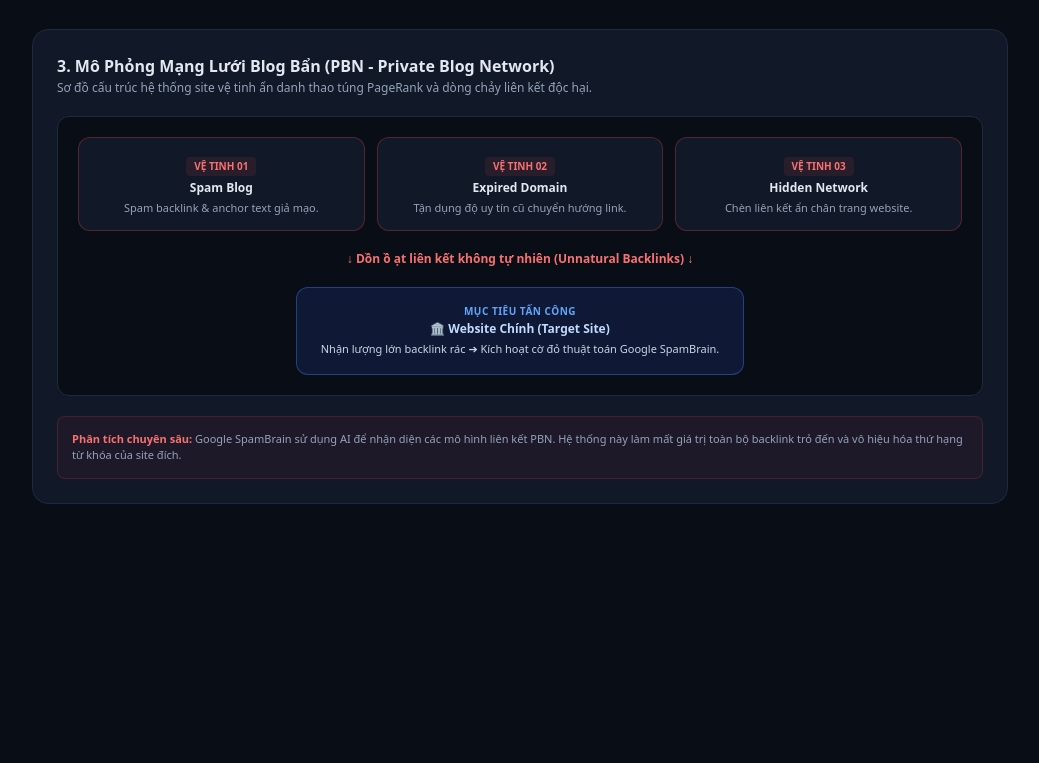
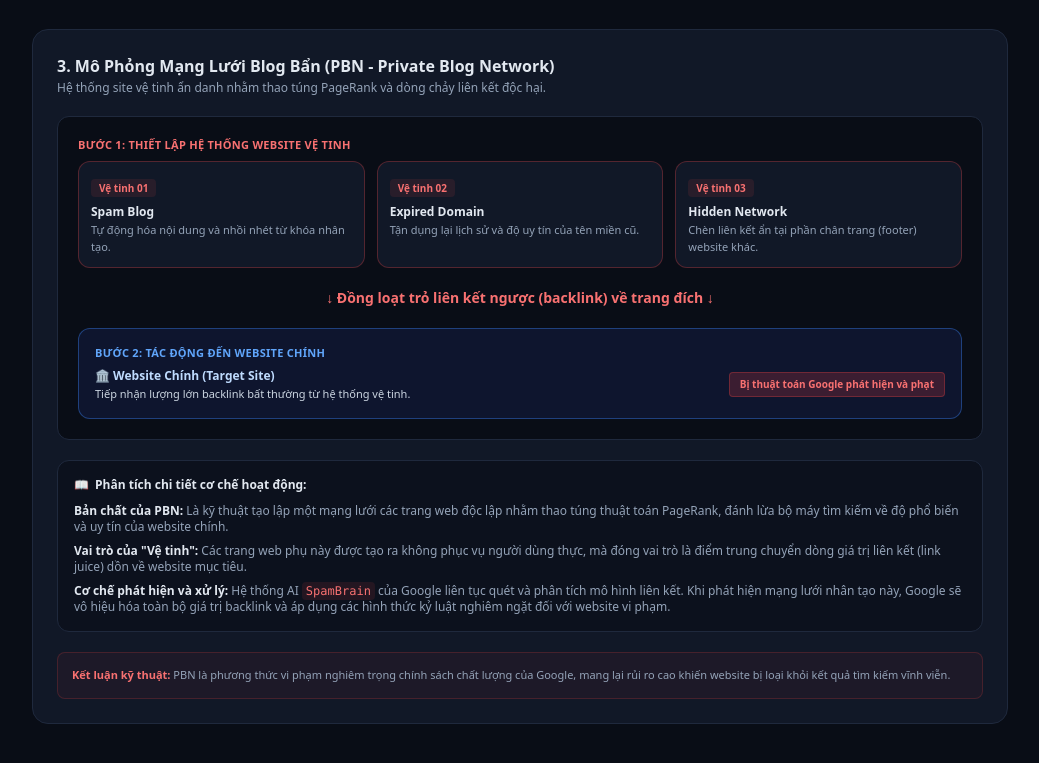
Before and after one commit to trangbphuong6-hash/Ethical_SEO_Website, a plain HTML site: page blackhat.html in a window 1280 px wide. Shown: the part 899-1662 px from the top of the page, without its empty margins (120-1159 px from the left). Before the commit the page ends 1443 px from the top, so only its background shows below. Drawn offline with nearby package versions, Linux system fonts and the light colour scheme.

Commit message:
Add files via upload

```diff
--- a/blackhat.html
+++ b/blackhat.html
@@ -74,52 +74,67 @@
             </div>
         </div>
 
-        <!-- Module 3: Mô Phỏng PBN (Private Blog Network) - Clean Technical Version -->
+        <!-- Module 3: Mô Phỏng PBN (Bản chuẩn học thuật, rõ ràng, dễ thuyết trình) -->
         <div class="bg-cardBg border border-borderCol rounded-2xl p-6 space-y-5">
             <div>
                 <h3 class="text-base font-bold text-slate-200">3. Mô Phỏng Mạng Lưới Blog Bẩn (PBN - Private Blog Network)</h3>
-                <p class="text-xs text-slate-400 mt-0.5">Sơ đồ cấu trúc hệ thống site vệ tinh ẩn danh thao túng PageRank và dòng chảy liên kết độc hại.</p>
+                <p class="text-xs text-slate-400 mt-0.5">Hệ thống site vệ tinh ẩn danh nhằm thao túng PageRank và dòng chảy liên kết độc hại.</p>
             </div>
 
-            <!-- Sơ đồ PBN dạng khung kỹ thuật mộc mạc, rõ nghĩa -->
-            <div class="p-5 bg-darkBg border border-borderCol rounded-xl flex flex-col items-center space-y-4">
+            <!-- Sơ đồ PBN -->
+            <div class="p-5 bg-darkBg border border-borderCol rounded-xl space-y-4">
 
-                <!-- Hàng site vệ tinh -->
-                <div class="grid grid-cols-1 sm:grid-cols-3 gap-3 w-full">
-                    <div class="bg-cardBg border border-red-500/30 p-3.5 rounded-xl text-center">
-                        <div class="inline-block px-2 py-0.5 rounded bg-red-500/10 text-red-400 text-[10px] font-bold mb-1">VỆ TINH 01</div>
-                        <div class="font-bold text-slate-200 text-xs">Spam Blog</div>
-                        <div class="text-[11px] text-slate-400 mt-1">Spam backlink & anchor text giả mạo.</div>
-                    </div>
-
-                    <div class="bg-cardBg border border-red-500/30 p-3.5 rounded-xl text-center">
-                        <div class="inline-block px-2 py-0.5 rounded bg-red-500/10 text-red-400 text-[10px] font-bold mb-1">VỆ TINH 02</div>
-                        <div class="font-bold text-slate-200 text-xs">Expired Domain</div>
-                        <div class="text-[11px] text-slate-400 mt-1">Tận dụng độ uy tín cũ chuyển hướng link.</div>
-                    </div>
-
-                    <div class="bg-cardBg border border-red-500/30 p-3.5 rounded-xl text-center">
-                        <div class="inline-block px-2 py-0.5 rounded bg-red-500/10 text-red-400 text-[10px] font-bold mb-1">VỆ TINH 03</div>
-                        <div class="font-bold text-slate-200 text-xs">Hidden Network</div>
-                        <div class="text-[11px] text-slate-400 mt-1">Chèn liên kết ẩn chân trang website.</div>
+                <div>
+                    <div class="text-[11px] font-semibold text-red-400 mb-2 uppercase tracking-wide">Bước 1: Thiết lập hệ thống website vệ tinh</div>
+                    <div class="grid grid-cols-1 sm:grid-cols-3 gap-3">
+                        <div class="bg-cardBg border border-red-500/30 p-3 rounded-xl">
+                            <span class="text-[10px] font-bold text-red-400 bg-red-500/10 px-2 py-0.5 rounded">Vệ tinh 01</span>
+                            <div class="font-bold text-slate-200 text-xs mt-1.5">Spam Blog</div>
+                            <p class="text-[11px] text-slate-400 mt-0.5">Tự động hóa nội dung và nhồi nhét từ khóa nhân tạo.</p>
+                        </div>
+                        <div class="bg-cardBg border border-red-500/30 p-3 rounded-xl">
+                            <span class="text-[10px] font-bold text-red-400 bg-red-500/10 px-2 py-0.5 rounded">Vệ tinh 02</span>
+                            <div class="font-bold text-slate-200 text-xs mt-1.5">Expired Domain</div>
+                            <p class="text-[11px] text-slate-400 mt-0.5">Tận dụng lại lịch sử và độ uy tín của tên miền cũ.</p>
+                        </div>
+                        <div class="bg-cardBg border border-red-500/30 p-3 rounded-xl">
+                            <span class="text-[10px] font-bold text-red-400 bg-red-500/10 px-2 py-0.5 rounded">Vệ tinh 03</span>
+                            <div class="font-bold text-slate-200 text-xs mt-1.5">Hidden Network</div>
+                            <p class="text-[11px] text-slate-400 mt-0.5">Chèn liên kết ẩn tại phần chân trang (footer) website khác.</p>
+                        </div>
                     </div>
                 </div>
 
-                <!-- Dòng chảy kết nối đơn giản -->
-                <div class="text-center py-1">
-                    <div class="text-red-400 text-xs font-semibold">↓ Dồn ồ ạt liên kết không tự nhiên (Unnatural Backlinks) ↓</div>
+                <div class="text-center text-red-400 font-bold text-sm py-1">
+                    ↓ Đồng loạt trỏ liên kết ngược (backlink) về trang đích ↓
                 </div>
 
-                <!-- Website chính -->
-                <div class="bg-blue-950/50 border border-blue-500/40 p-4 rounded-xl text-center w-full max-w-md">
-                    <div class="text-[10px] font-bold text-blue-400 uppercase tracking-wider">Mục tiêu tấn công</div>
-                    <div class="font-bold text-blue-200 text-xs mt-0.5">🏛️ Website Chính (Target Site)</div>
-                    <div class="text-[11px] text-slate-300 mt-1">Nhận lượng lớn backlink rác ➔ Kích hoạt cờ đỏ thuật toán Google SpamBrain.</div>
+                <div class="bg-blue-950/40 border border-blue-500/40 p-4 rounded-xl">
+                    <div class="text-[11px] font-semibold text-blue-400 uppercase tracking-wide">Bước 2: Tác động đến Website chính</div>
+                    <div class="flex items-center justify-between flex-wrap gap-2 mt-1.5">
+                        <div>
+                            <div class="font-bold text-blue-200 text-xs">🏛️ Website Chính (Target Site)</div>
+                            <p class="text-[11px] text-slate-300 mt-0.5">Tiếp nhận lượng lớn backlink bất thường từ hệ thống vệ tinh.</p>
+                        </div>
+                        <span class="bg-red-500/20 text-red-400 border border-red-500/30 text-[10px] font-bold px-2.5 py-1 rounded">Bị thuật toán Google phát hiện và phạt</span>
+                    </div>
                 </div>
             </div>
 
+            <!-- Giải thích chi tiết theo văn phong học thuật chuẩn báo cáo -->
+            <div class="bg-darkBg/60 border border-borderCol p-4 rounded-xl space-y-2.5 text-xs text-slate-300">
+                <div class="font-bold text-slate-200 flex items-center gap-1.5">
+                    <span>📖</span> Phân tích chi tiết cơ chế hoạt động:
+                </div>
+                <ul class="space-y-2 text-slate-400">
+                    <li><strong class="text-slate-200">Bản chất của PBN:</strong> Là kỹ thuật tạo lập một mạng lưới các trang web độc lập nhằm thao túng thuật toán PageRank, đánh lừa bộ máy tìm kiếm về độ phổ biến và uy tín của website chính.</li>
+                    <li><strong class="text-slate-200">Vai trò của "Vệ tinh":</strong> Các trang web phụ này được tạo ra không phục vụ người dùng thực, mà đóng vai trò là điểm trung chuyển dòng giá trị liên kết (link juice) dồn về website mục tiêu.</li>
+                    <li><strong class="text-slate-200">Cơ chế phát hiện và xử lý:</strong> Hệ thống AI <code class="text-red-400 bg-red-500/10 px-1 py-0.5 rounded font-mono">SpamBrain</code> của Google liên tục quét và phân tích mô hình liên kết. Khi phát hiện mạng lưới nhân tạo này, Google sẽ vô hiệu hóa toàn bộ giá trị backlink và áp dụng các hình thức kỷ luật nghiêm ngặt đối với website vi phạm.</li>
+                </ul>
+            </div>
+
             <div class="text-[11px] text-slate-400 bg-red-500/5 border border-red-500/20 p-3.5 rounded-lg space-y-1">
-                <strong class="text-red-400 font-semibold">Phân tích chuyên sâu:</strong> Google SpamBrain sử dụng AI để nhận diện các mô hình liên kết PBN. Hệ thống này làm mất giá trị toàn bộ backlink trỏ đến và vô hiệu hóa thứ hạng từ khóa của site đích.
+                <strong class="text-red-400 font-semibold">Kết luận kỹ thuật:</strong> PBN là phương thức vi phạm nghiêm trọng chính sách chất lượng của Google, mang lại rủi ro cao khiến website bị loại khỏi kết quả tìm kiếm vĩnh viễn.
             </div>
         </div>
     </main>
```
